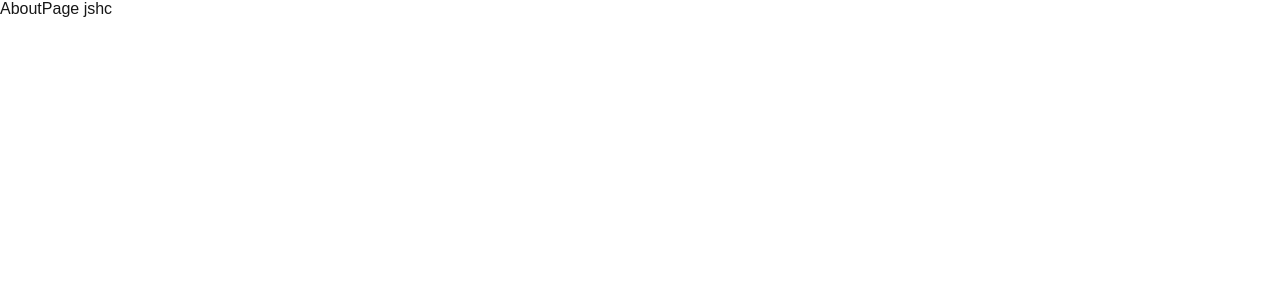
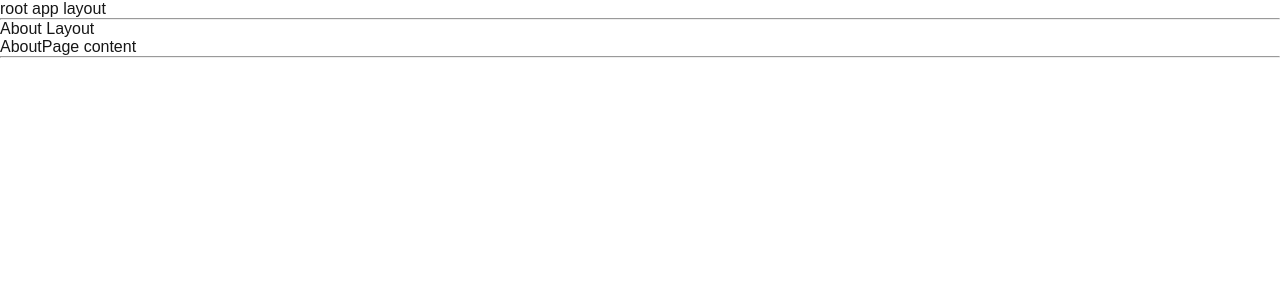
Before and after one commit to fronexxx/nextjs, a Next.js app: page /about in a window 1280 px wide. Shown: the top 300 px of the page. Built offline with nearby package versions, Linux system fonts and the light colour scheme.

Commit message:
lessons/lesson1/app-router-base

```diff
--- /dev/null
+++ b/src/app/about/layout.tsx
@@ -0,0 +1,38 @@
+import {Geist, Geist_Mono} from "next/font/google";
+import type {Metadata} from "next";
+
+const geistSans = Geist({
+    variable: "--font-geist-sans",
+    subsets: ["latin"],
+});
+
+const geistMono = Geist_Mono({
+    variable: "--font-geist-mono",
+    subsets: ["latin"],
+});
+
+export const metadata: Metadata = {
+    title: "Create Next App",
+    description: "Generated by create next app",
+};
+
+
+export default function AboutLayout({
+                                       children,
+                                   }: Readonly<{
+    children: React.ReactNode;
+}>) {
+    return (
+        <html lang="en">
+        <body className={`${geistSans.variable} ${geistMono.variable}`}>
+        <div>
+            <hr/>
+            About Layout
+            {children}
+            <hr/>
+        </div>
+
+        </body>
+        </html>
+    );
+}
--- a/src/app/about/page.tsx
+++ b/src/app/about/page.tsx
@@ -3,7 +3,7 @@ import React from 'react';
 const AboutPage = () => {
     return (
         <div>
-            AboutPage jshc
+            AboutPage content
         </div>
     );
 };
--- a/src/app/layout.tsx
+++ b/src/app/layout.tsx
@@ -25,6 +25,7 @@ export default function RootLayout({
   return (
     <html lang="en">
       <body className={`${geistSans.variable} ${geistMono.variable}`}>
+      root app layout
         {children}
       </body>
     </html>
```
